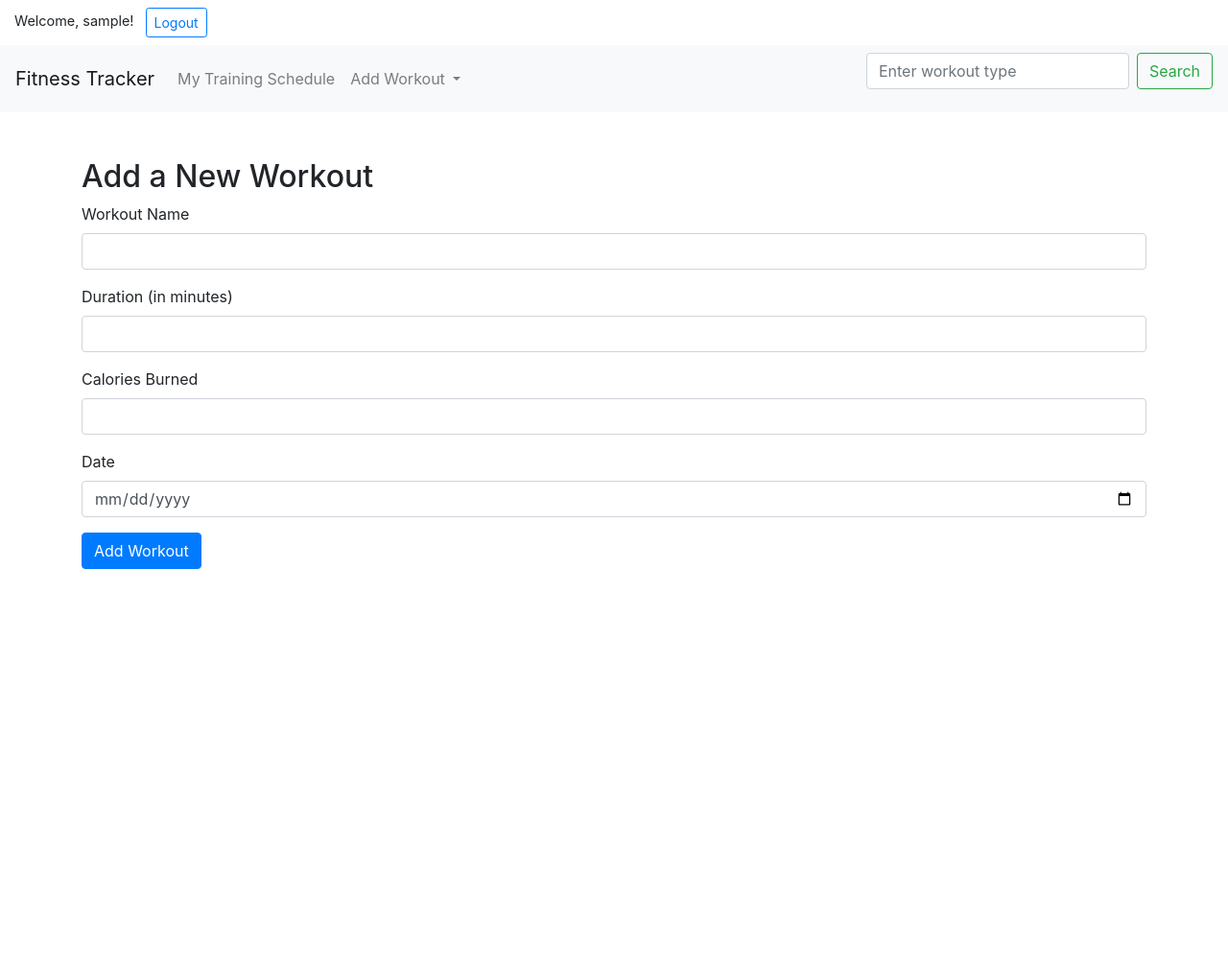
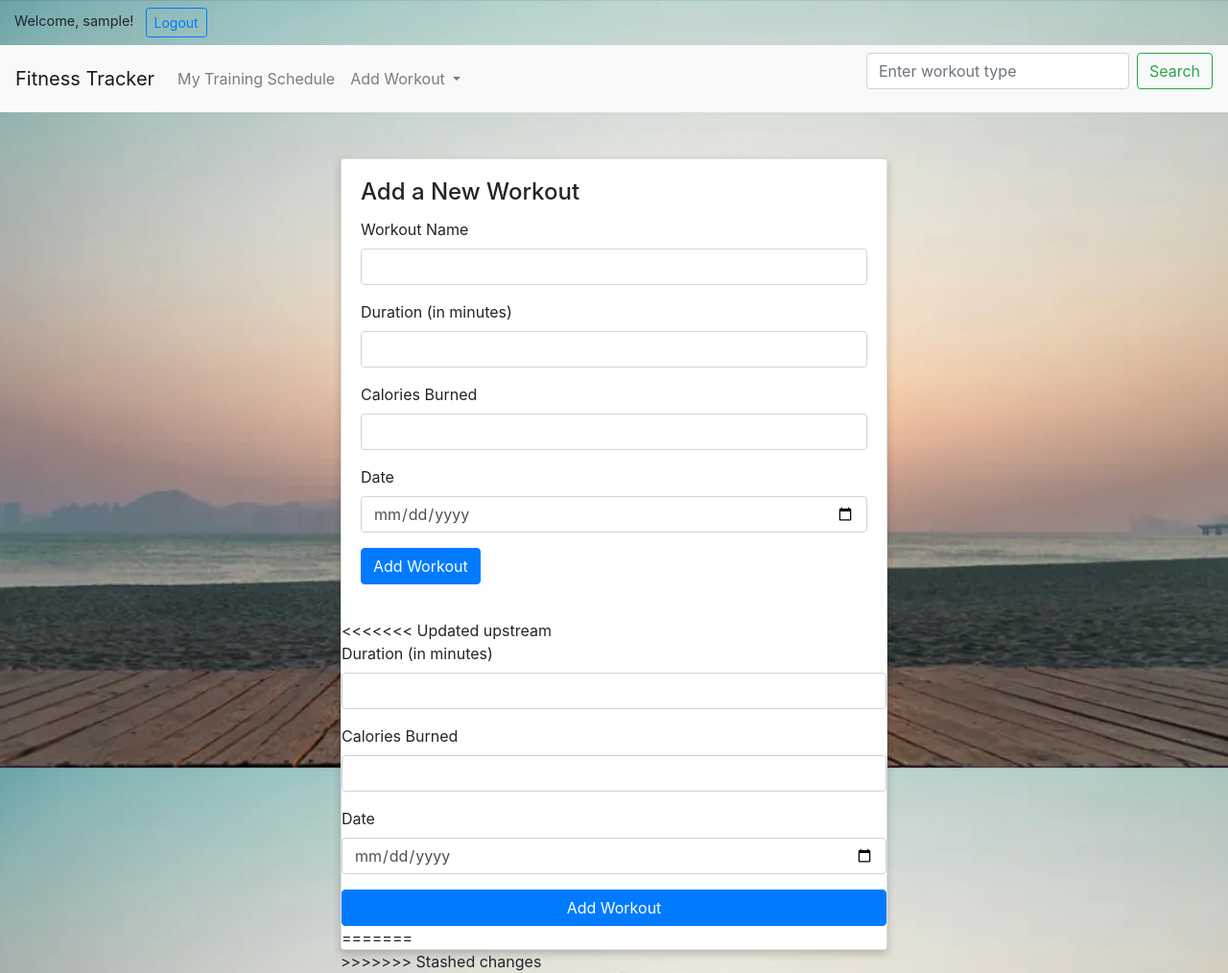
Before and after one commit to software-students-spring2024/2-web-app-exercise-lazyllm2, a Flask app: page /add-workout in a window 1280 px wide. Shown: the whole page at 96% size. Before the commit the page ends 593 px from the top, so only its background shows below. Run offline with Flask 3, Linux system fonts and the light colour scheme; the visitor is signed in with stand-in values (Sample User, id 1); some libraries are stand-ins or nearby versions.

Commit message:
Beautified the website

```diff
--- a/static/custom.css
+++ b/static/custom.css
@@ -1,3 +1,51 @@
 .dark-nav-link {
-    color: #343a40 !important; /* Bootstrap's dark shade */
+    color: #343a40 !important;
 }
+
+body {
+    background-image: url('/static/images/background.webp');
+    background-size: cover;
+    background-repeat: no-repeat;
+    background-attachment: fixed;
+}
+
+.container {
+    max-width: 600px;
+}
+
+.card {
+    box-shadow: 0 4px 8px 0 rgba(0,0,0,0.2);
+}
+
+.custom-btn {
+    background-color: #007bff;
+    color: white;
+    padding: 10px 20px;
+    border: none;
+    border-radius: 5px;
+    transition: background-color 0.3s;
+}
+
+.custom-btn:hover {
+    background-color: #0056b3;
+}
+
+.card-title {
+    font-size: 1.5em;
+    margin-bottom: 0.5em;
+}
+
+p {
+    color: #666;
+    font-size: 1em;
+}
+
+.list-group-item {
+    position: relative;
+}
+
+.delete-button {
+    position: absolute;
+    bottom: 0;
+    right: 10;
+}
--- a/templates/add_workout.html
+++ b/templates/add_workout.html
@@ -6,15 +6,34 @@
     <meta charset="UTF-8">
     <title>Add Workout</title>
     <link href="https://stackpath.bootstrapcdn.com/bootstrap/4.5.2/css/bootstrap.min.css" rel="stylesheet">
+    <link rel="stylesheet" href="{{ url_for('static', filename='custom.css') }}">
 </head>
 <body>
-    <div class="container">
-        <h2 class="mt-5">Add a New Workout</h2>
-        <form action="/add-workout" method="post">
-            <div class="form-group">
-                <label for="type">Workout Name</label>
-                <input type="text" class="form-control" id="type" name="type" required>
+    <div class="container mt-5">
+        <div class="card">
+            <div class="card-body">
+                <h2 class="card-title">Add a New Workout</h2>
+                <form action="/add-workout" method="post">
+                    <div class="form-group">
+                        <label for="type">Workout Name</label>
+                        <input type="text" class="form-control" id="type" name="type" required>
+                    </div>
+                    <div class="form-group">
+                        <label for="duration">Duration (in minutes)</label>
+                        <input type="number" class="form-control" id="duration" name="duration" required min="0">
+                    </div>
+                    <div class="form-group">
+                        <label for="calories">Calories Burned</label>
+                        <input type="number" class="form-control" id="calories" name="calories" required>
+                    </div>
+                    <div class="form-group">
+                        <label for="date">Date</label>
+                        <input type="date" class="form-control" id="date" name="date" required>
+                    </div>
+                    <button type="submit" class="btn btn-primary">Add Workout</button>
+                </form>
             </div>
+<<<<<<< Updated upstream
             <div class="form-group">
                 <label for="duration">Duration (in minutes)</label>
                 <input type="number" class="form-control" id="duration" name="duration" required>
@@ -29,6 +48,9 @@
             </div>
             <button type="submit" class="btn btn-primary">Add Workout</button>
         </form>
+=======
+        </div>
+>>>>>>> Stashed changes
     </div>
     <script>
         function getQueryParam(name) {
--- a/templates/edit_workout.html
+++ b/templates/edit_workout.html
@@ -6,6 +6,7 @@
     <meta charset="UTF-8">
     <title>Edit Workout</title>
     <link href="https://stackpath.bootstrapcdn.com/bootstrap/4.5.2/css/bootstrap.min.css" rel="stylesheet">
+    <link rel="stylesheet" href="{{ url_for('static', filename='custom.css') }}">
 </head>
 <body>
     <div class="container">
--- a/templates/home.html
+++ b/templates/home.html
@@ -7,6 +7,7 @@
     <meta name="viewport" content="width=device-width, initial-scale=1.0">
     <title>Fitness Tracker</title>
     <link href="https://stackpath.bootstrapcdn.com/bootstrap/4.5.2/css/bootstrap.min.css" rel="stylesheet">
+    <link rel="stylesheet" href="{{ url_for('static', filename='custom.css') }}">
 </head>
 <body>
     <div class="container">
@@ -23,7 +24,7 @@
                     </div>
                     <p class="mb-1">Duration: {{ workout['duration'] }} minutes</p>
                     <small>Calories burned: {{ workout['calories'] }}</small>
-                    <form action="{{ url_for('delete_workout', workout_id=workout['_id']) }}" method="post" class="d-inline">
+                    <form action="{{ url_for('delete_workout', workout_id=workout['_id']) }}" method="post" class="delete-button">
                         <button type="submit" class="btn btn-danger btn-sm">Delete</button>
                     </form>
                 </a>
--- a/templates/register.html
+++ b/templates/register.html
@@ -4,6 +4,7 @@
     <meta charset="UTF-8">
     <title>Register</title>
     <link href="https://stackpath.bootstrapcdn.com/bootstrap/4.5.2/css/bootstrap.min.css" rel="stylesheet">
+    <link rel="stylesheet" href="{{ url_for('static', filename='custom.css') }}">
 </head>
 <body>
     <div class="container">
--- a/templates/search_results.html
+++ b/templates/search_results.html
@@ -6,6 +6,7 @@
     <meta charset="UTF-8">
     <title>Search Results</title>
     <link href="https://stackpath.bootstrapcdn.com/bootstrap/4.5.2/css/bootstrap.min.css" rel="stylesheet">
+    <link rel="stylesheet" href="{{ url_for('static', filename='custom.css') }}">
 </head>
 <body>
     <div class="container">
```
Also changed, not shown: templates/login.html (+10 -4 lines), static/images/background.webp (added), static/images/simple-task-board.png (renamed from images/simple-task-board.png).
